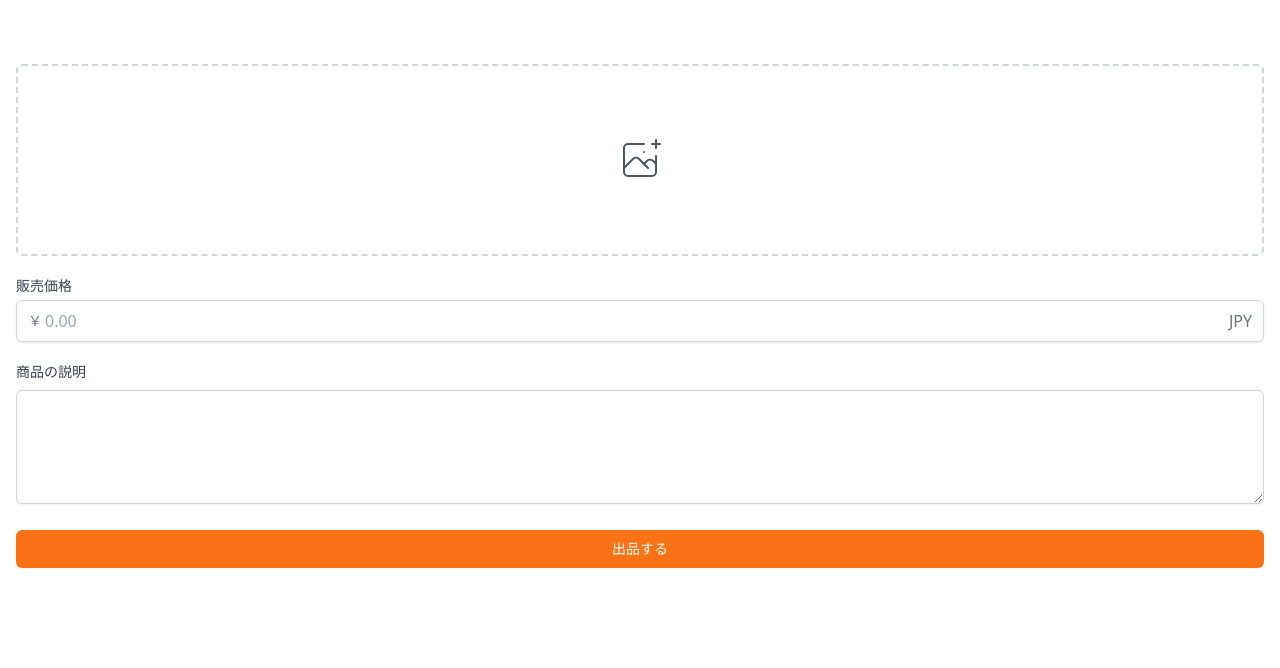
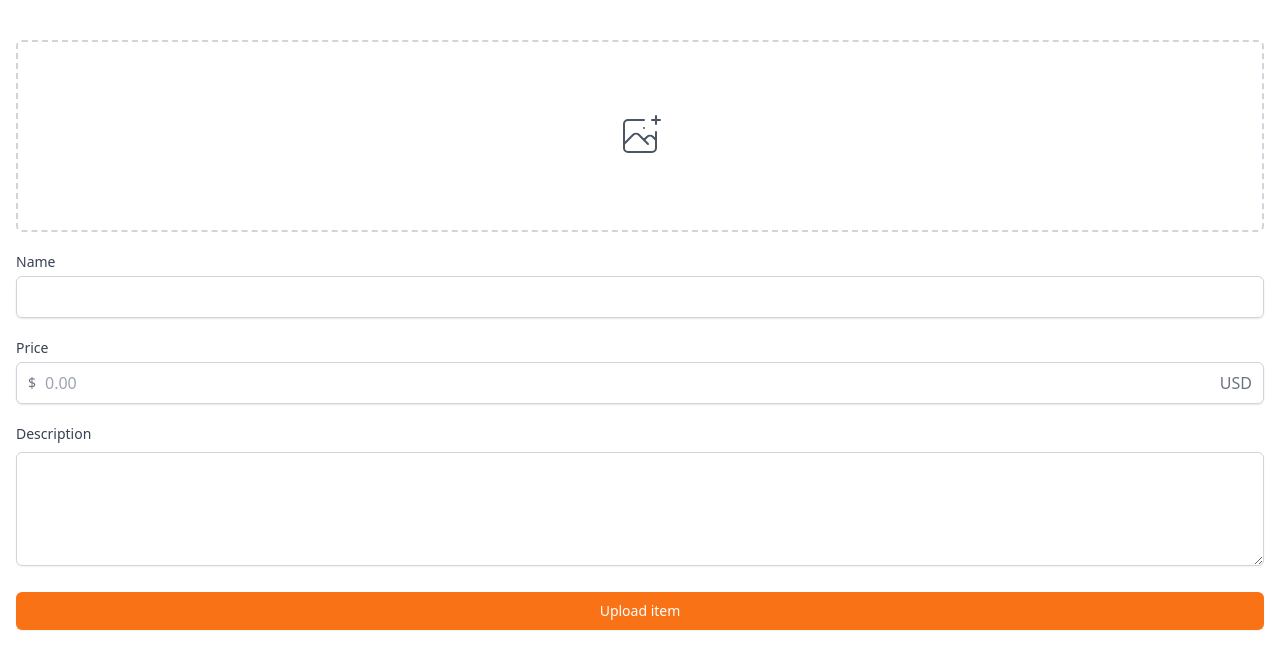
Before and after one commit to RspSang/ninjin-market, a Next.js app: page /items/upload in a window 1280 px wide. Shown: the top 668 px of the page. Built offline with nearby package versions, Linux system fonts and the light colour scheme.

Commit message:
Fix item upload page UI

```diff
--- a/pages/items/upload.tsx
+++ b/pages/items/upload.tsx
@@ -2,7 +2,7 @@
 
 const Upload: NextPage = () => {
   return (
-    <div className="px-4 py-16">
+    <div className="space-y-5 px-4 py-10">
       <div>
         <label className="flex h-48 w-full cursor-pointer items-center justify-center rounded-md border-2 border-dashed border-gray-300 text-gray-600 hover:border-orange-500 hover:text-orange-500">
           <svg
@@ -22,16 +22,32 @@
           <input className="hidden" type="file" />
         </label>
       </div>
-      <div className="my-5">
+      <div>
+        <label
+          className="mb-1 block text-sm font-medium text-gray-700"
+          htmlFor="name"
+        >
+          Name
+        </label>
+        <div className="relative flex items-center  rounded-md shadow-sm">
+          <input
+            id="name"
+            type="email"
+            className="w-full appearance-none rounded-md border border-gray-300 px-3 py-2 placeholder-gray-400 shadow-sm focus:border-orange-500 focus:outline-none focus:ring-orange-500"
+            required
+          />
+        </div>
+      </div>
+      <div>
         <label
           className="mb-1 block text-sm font-medium text-gray-700"
           htmlFor="price"
         >
-          販売価格
+          Price
         </label>
-        <div className="relative flex items-center rounded-md shadow-sm">
+        <div className="relative flex items-center  rounded-md shadow-sm">
           <div className="pointer-events-none absolute left-0 flex items-center justify-center pl-3">
-            <span className="text-sm text-gray-500">￥</span>
+            <span className="text-sm text-gray-500">$</span>
           </div>
           <input
             id="price"
@@ -40,22 +56,26 @@
             placeholder="0.00"
           />
           <div className="pointer-events-none absolute right-0 flex items-center pr-3">
-            <span className="text-gray-500">JPY</span>
+            <span className="text-gray-500">USD</span>
           </div>
         </div>
       </div>
       <div>
-        <label className="mb-1 block text-sm font-medium text-gray-700">
-          商品の説明
+        <label
+          htmlFor="description"
+          className="mb-1 block text-sm font-medium text-gray-700"
+        >
+          Description
         </label>
 
         <textarea
+          id="description"
           className="mt-1 w-full rounded-md border-gray-300 shadow-sm focus:border-orange-500 focus:ring-orange-500 "
           rows={4}
         />
       </div>
-      <button className="mt-5 w-full rounded-md border border-transparent bg-orange-500 py-2 px-4 text-sm font-medium text-white shadow-sm hover:bg-orange-600 focus:outline-none focus:ring-2 focus:ring-orange-500 focus:ring-offset-2 ">
-        出品する
+      <button className=" w-full rounded-md border border-transparent bg-orange-500 py-2 px-4 text-sm font-medium text-white shadow-sm hover:bg-orange-600 focus:outline-none focus:ring-2 focus:ring-orange-500 focus:ring-offset-2 ">
+        Upload item
       </button>
     </div>
   );
```
